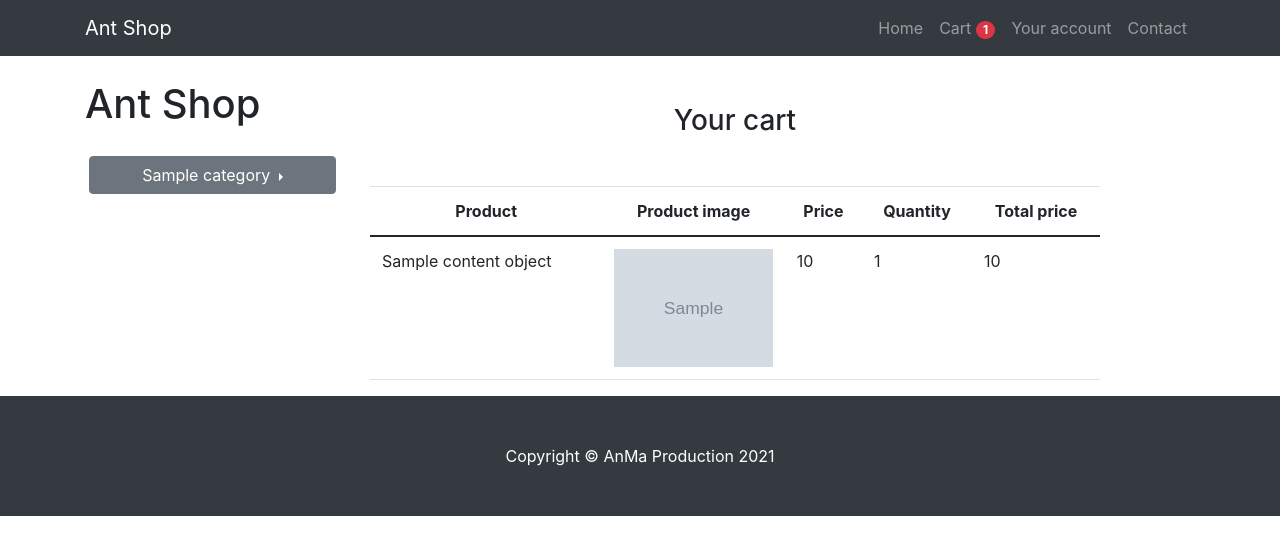
After one commit to nikolska/Ant_shop, a Django app: template products/templates/cart_view.html in a window 1280 px wide. The commit adds this page. Shown: the top 555 px of the page. Run offline with Django 3.2, Linux system fonts and the light colour scheme; the template is opened without the code that fills it: most values are stand-ins (such as "Sample title", 1, 10 or a date in 2020); grey boxes marked "Sample" are stand-in pictures; some libraries are stand-ins or nearby versions.

Commit message:
cart view, add product to cart

```diff
--- a/products/context_processor.py
+++ b/products/context_processor.py
@@ -1,12 +1,14 @@
 from django.shortcuts import get_list_or_404
 
-from .models import Ant, Category, Formicary, Subcategory
+from .models import Cart, Category, Customer, LatestProducts, Subcategory
 
 
 def base_page_info(request):
+    customer = Customer.objects.get(user=request.user)
     ctx = {
+        'cart': Cart.objects.get(owner=customer, in_order=False),
         'categories': get_list_or_404(Category),
         'subcategories': get_list_or_404(Subcategory),
-        'products': get_list_or_404(Ant) + get_list_or_404(Formicary),
+        'products': LatestProducts.objects.get_products_for_main_page('ant', 'formicary'),
     }
     return ctx
--- a/products/templates/base.html
+++ b/products/templates/base.html
@@ -36,8 +36,10 @@
                 <div class="nav justify-content-end collapse navbar-collapse" id="navbarResponsive">
                     <ul class="navbar-nav ml-auto">
                         <li class="nav-item"><a class="nav-link" href="{% url 'home_page' %}">Home</a></li>
-                        <li class="nav-item"><a class="nav-link" href="#!">About</a></li>
-                        <li class="nav-item"><a class="nav-link" href="#!">Services</a></li>
+                        <li class="nav-item"><a class="nav-link" href="{% url 'cart_view' %}">
+                            Cart <span class="badge badge-pill badge-danger">{{ cart.products.count }}</span>
+                        </a></li>
+                        <li class="nav-item"><a class="nav-link" href="#!">Your account</a></li>
                         <li class="nav-item"><a class="nav-link" href="#!">Contact</a></li>
                     </ul>
                 </div>
--- /dev/null
+++ b/products/templates/cart_view.html
@@ -0,0 +1,42 @@
+{% extends 'base.html' %}
+
+
+{% block title %}Cart{% endblock %}
+
+
+{% block content %}
+
+<h3 class="text-center mt-5 mb-5">
+    Your cart
+    {% if not cart.products.count %}
+        is empty
+    {% endif %}
+</h3>
+
+<table class="table table-hover">
+    <thead align="center">
+      <tr>
+        <th scope="col">Product</th>
+        <th scope="col">Product image</th>
+        <th scope="col">Price</th>
+        <th scope="col">Quantity</th>
+        <th scope="col">Total price</th>
+      </tr>
+    </thead>
+    <tbody>
+        {% for product in cart.products.all %}
+            <tr>
+                <td>{{ product.content_object.title }}</td>
+                <td class="w-25">
+                    <img src="{{ product.content_object.image.url }}" class="img-fluid" alt="product image">
+                </td>
+                <td>{{ product.content_object.price }}</td>
+                <td>{{ product.count }}</td>
+                <td>{{ product.final_price }}</td>
+            </tr>
+        {% endfor %}
+    </tbody>
+  </table>
+
+
+{% endblock %}
--- a/products/templates/home_page.html
+++ b/products/templates/home_page.html
@@ -31,12 +31,12 @@
     {% for product in products %}
         <div class="col-lg-4 col-md-6 mb-4">
             <div class="card h-100">
-                <a href="{% url 'product_detail' product.category.category.slug product.category.slug product.slug %}">
+                <a href="{{ product.get_absolute_url }}">
                     <img class="card-img-top" src="{{ product.image.url }}" alt="product-{{ product.title }}-image"/>
                 </a>
                 <div class="card-body">
                     <h4 class="card-title">
-                        <a href="{% url 'product_detail' product.category.category.slug product.category.slug product.slug %}">
+                        <a href="{{ product.get_absolute_url }}">
                             {{ product.title }}
                         </a>
                     </h4>
--- a/products/templates/product_detail.html
+++ b/products/templates/product_detail.html
@@ -30,9 +30,13 @@
                 &#9746;
             {% endif %}
         </p>
-        <p><b>Description:</b> {{ product.description }}</p>
     </div>
     <div class="mt-2 md-4">
+        <p class="mt-2 mb-2" align="justify"><b>Description:</b> {{ product.description }}</p>
+        <a class="nav justify-content-end mt-2 mb-2"
+            href="{% url 'add_to_cart' product.category.category.slug product.category.slug product.slug %}">
+            <button class="btn btn-danger">Add to cart</button>
+        </a>
         {{ product|product_specification }}
     </div>
 </div>
```
Also changed, not shown: products/models.py (+5 -7 lines), products/urls.py (+6 -1 lines), products/views.py (+42 -4 lines), media/products/ant-wood-grass-horse-Formica-insect.jpg (added), products/migrations/0007_rename_card_cartproduct_cart.py (added).
